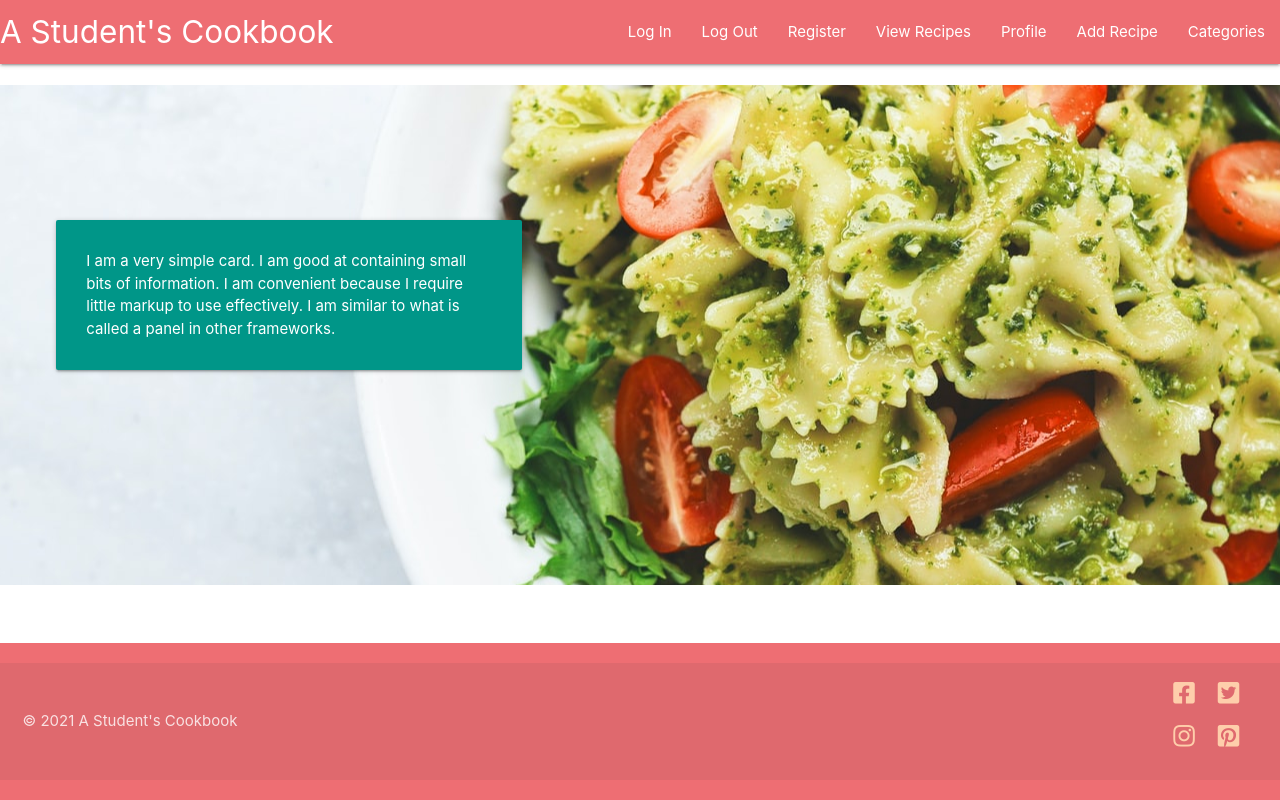
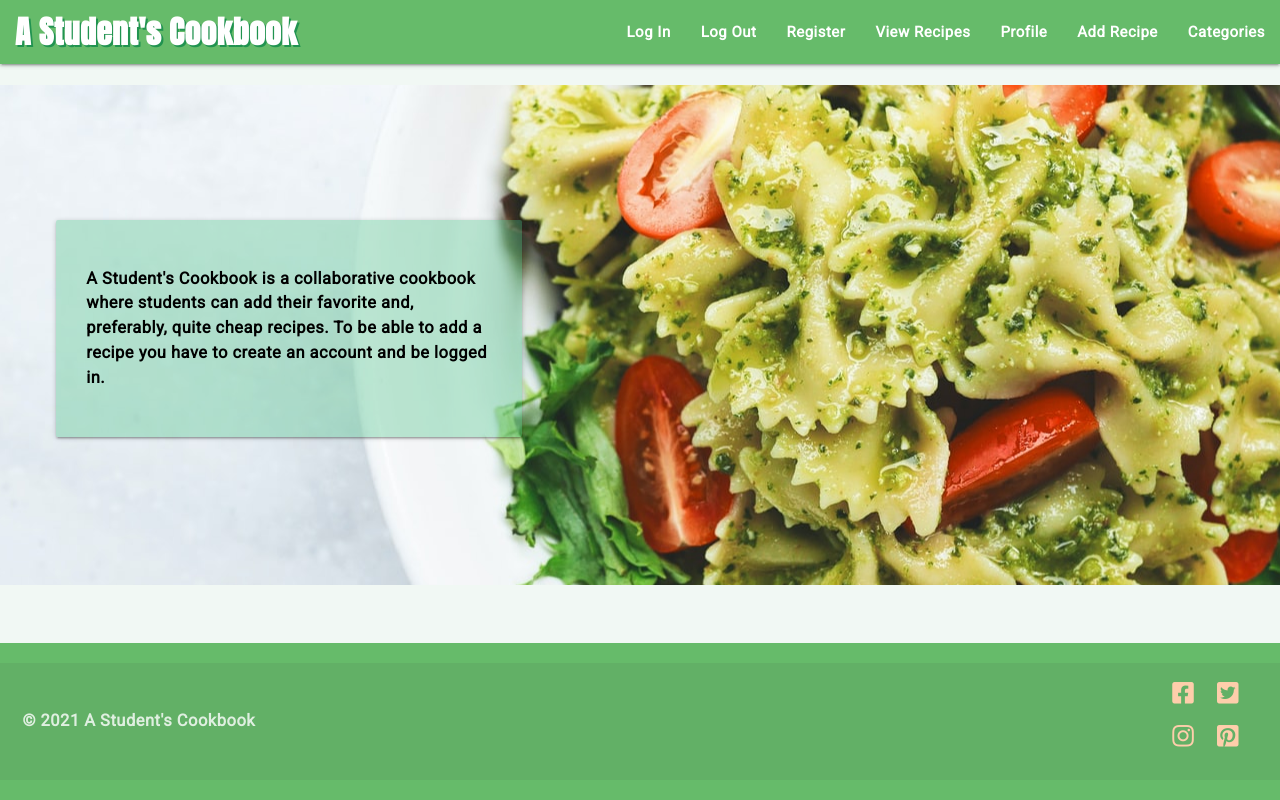
Before and after one commit to hddahdda/student_cookbook, a Flask app: page / in a window 1280 px wide. Run offline with Flask 2, Linux system fonts and the light colour scheme; some libraries are stand-ins or nearby versions.

Commit message:
added styling to navbar, footer and body.

```diff
--- a/static/css/style.css
+++ b/static/css/style.css
@@ -23,17 +23,28 @@ body {
     display: flex;
     min-height: 100vh;
     flex-direction: column;
-  }
+    background-color: #F1F8F4;
+    font-family: 'Roboto', sans-serif;
+    font-size: 1.1rem;
+    font-weight: 700;
+    letter-spacing: 0.5px;
+ }
 
-  main {
+main {
     flex: 1 0 auto;
   }
 
+.brand-logo {
+font-family: 'Anton', sans-serif;
+margin-left: 1rem;
+text-shadow: 2px 2px hsla(150, 88%, 28%, 0.74);
+}
+
   /******** Social Media Icons in footer */
 
-  .socialicons {
-    margin-right: 1rem;
-  }
+.socialicons {
+margin-right: 1rem;
+}
 
   .socialicons i {
   color: var(--honey);
@@ -55,3 +66,7 @@ body {
   .addcategory a {
   border-radius: 40px;
   }
+
+  .greengradient {
+    background-color: hsla(150, 50%, 50%, 0.33)
+  }
--- a/templates/base.html
+++ b/templates/base.html
@@ -9,6 +9,9 @@
         crossorigin="anonymous" type="text/css">
     <link rel="stylesheet" href="https://cdnjs.cloudflare.com/ajax/libs/materialize/1.0.0/css/materialize.min.css"
         type="text/css">
+    <link rel="preconnect" href="https://fonts.googleapis.com">
+    <link rel="preconnect" href="https://fonts.gstatic.com" crossorigin>
+    <link href="https://fonts.googleapis.com/css2?family=Anton&family=Roboto&display=swap" rel="stylesheet">
     <link rel="stylesheet" href="{{ url_for('static', filename='css/style.css') }}" type="text/css">
     {% block styles %}
     {% endblock %}
@@ -17,7 +20,7 @@
 <body>
 	<header>
         <nav>
-            <div class="nav-wrapper">
+            <div class="nav-wrapper green lighten-1">
                 <a href="{{ url_for('home') }}" class="brand-logo">A Student's Cookbook</a>
 				<a href="{{ url_for('home') }}" data-target="mobile-demo" class="sidenav-trigger right"><i class="fas fa-bars"></i></a>
 				<ul class="right hide-on-med-and-down">
@@ -60,7 +63,7 @@
 {% endblock %}
 
 
-    <footer class="page-footer">
+    <footer class="page-footer green lighten-1">
         <div class="container">
         </div>
         <div class="row">
--- a/templates/index.html
+++ b/templates/index.html
@@ -6,10 +6,11 @@
     <div class="parallax"><img src="static/images/pastapesto.jpeg"></div>
     <div class="row">
       <div class="col s6 l5">
-        <div class="card-panel teal infobox">
-          <span class="white-text">I am a very simple card. I am good at containing small bits of information.
-          I am convenient because I require little markup to use effectively. I am similar to what is called a panel in other frameworks.
-          </span>
+        <div class="card-panel greengradient infobox">
+          <p class="black-text"> A Student's Cookbook is a collaborative cookbook
+             where students can add their favorite and, preferably, quite cheap recipes. To be able to
+             add a recipe you have to create an account and be logged in.
+          </p>
         </div>
       </div>
     </div>
```
